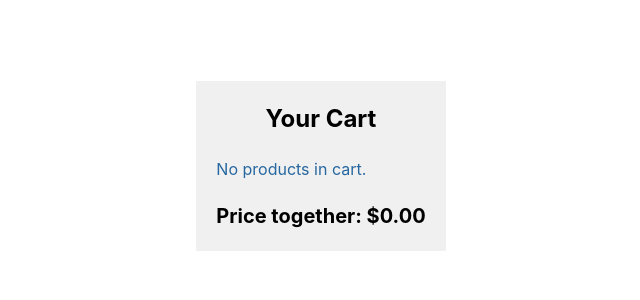
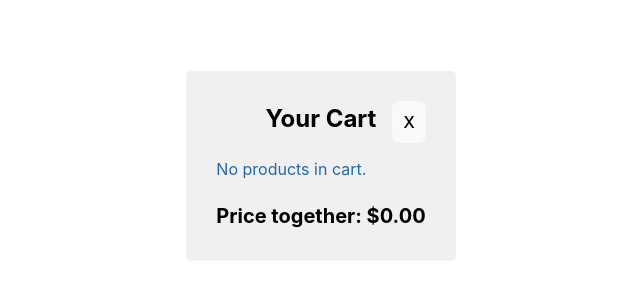
Before and after one commit to sinet77/Shopping-app, a React (Vite) app: page /cart in a window 1280 px wide. Shown: the part 234-534 px from the top of the page, without its empty margins (319-959 px from the left). Built offline with nearby package versions, Linux system fonts and the light colour scheme.

Commit message:
adjusting cart css, adding remove button, and close button

```diff
--- a/src/components/Cart/Cart.module.css
+++ b/src/components/Cart/Cart.module.css
@@ -3,11 +3,13 @@ body {
   flex-direction: column;
   justify-content: center;
   align-items: center;
+  padding: 30px;
 }
 
 .cartContainer {
-  padding: 20px;
+  padding: 30px;
   background-color: #f0f0f0;
+  border-radius: 5px;
 }
 
 .productItem {
@@ -18,6 +20,7 @@ body {
   gap: 20px;
   border: 1px solid rgb(51, 51, 212);
   padding: 20px;
+  position: relative;
 }
 
 .productImage {
@@ -46,3 +49,46 @@ body {
   font-weight: bold;
   color: black;
 }
+
+.closeButton {
+  position: absolute;
+  top: 0;
+  right: 0;
+  padding: 10px;
+}
+.closeButton:hover,
+.removeButton:hover {
+  background-color: rgba(219, 16, 16, 0.432);
+  color: black;
+  border-color: black;
+}
+
+.removeButton {
+  position: absolute;
+  bottom: 10px;
+  right: 10px;
+  padding: 10px;
+}
+
+.headContainer {
+  position: relative;
+  display: flex;
+  justify-content: center;
+  align-items: center;
+}
+
+.productPrice {
+  margin: 0;
+  text-align: center;
+}
+
+.inputQuantityNumber {
+  background-color: blanchedalmond;
+  color: black;
+  display: flex;
+  justify-content: center;
+  text-align: center;
+  width: 30%;
+  height: 30px;
+  font-size: 15px;
+}
--- a/src/components/Cart/Cart.tsx
+++ b/src/components/Cart/Cart.tsx
@@ -1,5 +1,5 @@
 import { ProductProps } from "./components/Product/ProductTypes";
-import { useLocation } from "react-router-dom";
+import { useLocation, useNavigate } from "react-router-dom";
 import style from "./Cart.module.css";
 import { useEffect, useState } from "react";
 
@@ -8,18 +8,49 @@ export default function Cart() {
   const productsInCart: ProductProps[] = location.state?.productsInCart || [];
 
   const [togetherPrice, setTogetherPrice] = useState<number>(0);
+  const [priceWithQuantity, setPriceWithQuantity] = useState<{
+    [key: number]: number;
+  }>(() => {
+    const startingQuantities: { [key: number]: number } = {};
+    productsInCart.forEach((product) => {
+      startingQuantities[product.id] = 1;
+    });
+    return startingQuantities;
+  });
+
+  const navigate = useNavigate();
 
   useEffect(() => {
     const total = productsInCart.reduce(
-      (sum, product) => sum + product.price,
+      (sum, product) => sum + product.price * priceWithQuantity[product.id],
       0
     );
     setTogetherPrice(total);
-  }, [productsInCart]);
+  }, [productsInCart, priceWithQuantity]);
+
+  function handleCloseButton() {
+    navigate("/");
+  }
+
+  function handleInputValue(
+    e: React.ChangeEvent<HTMLInputElement>,
+    id: number
+  ) {
+    const quantity = e.target.value;
+    setPriceWithQuantity((prev) => ({
+      ...prev,
+      [id]: quantity === "" ? "" : Number(quantity),
+    }));
+  }
 
   return (
     <div className={style.cartContainer}>
-      <h2 className={style.headtitle}>Your Cart</h2>
+      <div className={style.headContainer}>
+        <h2 className={style.headtitle}>Your Cart</h2>
+        <button className={style.closeButton} onClick={handleCloseButton}>
+          X
+        </button>
+      </div>
       <div className={style.productList}>
         {productsInCart.length > 0 ? (
           productsInCart.map((product: ProductProps) => (
@@ -30,7 +61,18 @@ export default function Cart() {
                 className={style.productImage}
               />
               <h3 className={style.productTitle}>{product.title}</h3>
-              <p className={style.productPrice}>Price: ${product.price}</p>
+              <input
+                className={style.inputQuantityNumber}
+                type="number"
+                value={priceWithQuantity[product.id]}
+                onChange={(e) => handleInputValue(e, product.id)}
+                min="1"
+              ></input>
+              <p className={style.productPrice}>
+                Price: $
+                {(product.price * priceWithQuantity[product.id]).toFixed(2)}
+              </p>
+              <button className={style.removeButton}>Remove</button>
             </div>
           ))
         ) : (
```
